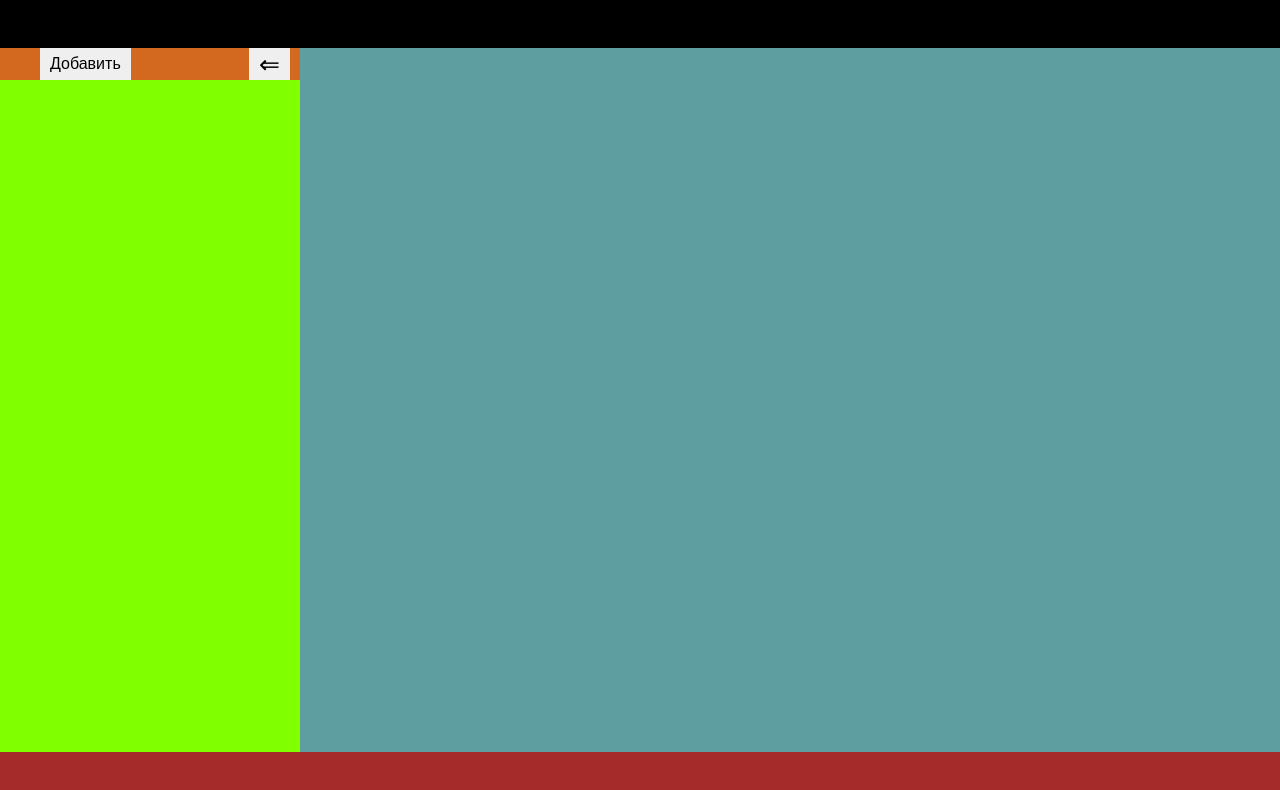
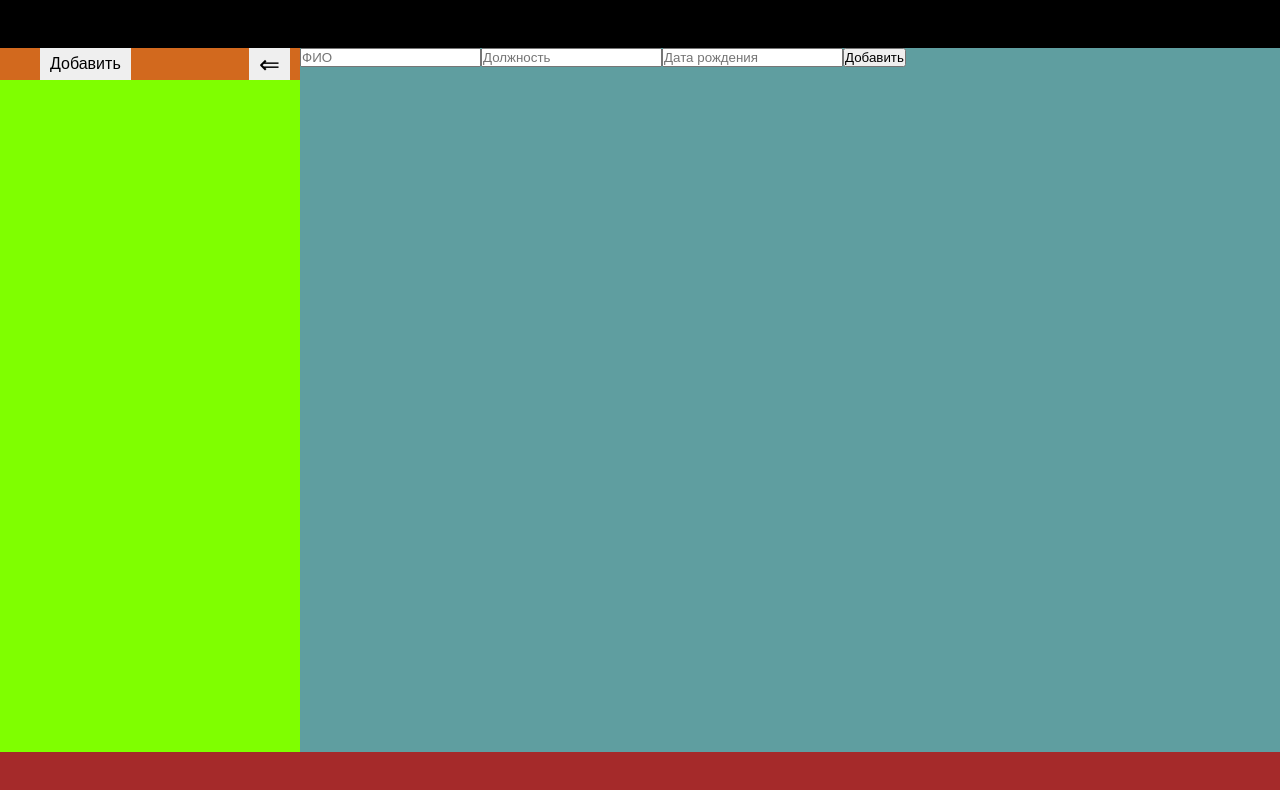
Before and after one commit to Mckenza/timesheet, a React (Create React App) app: page / in a window 1280 px wide. Shown: the top 790 px of the page. Built offline with nearby package versions, Linux system fonts and the light colour scheme.

Commit message:
new component

```diff
--- a/src/main/content/DivContent.jsx
+++ b/src/main/content/DivContent.jsx
@@ -1,10 +1,11 @@
 import react from "react";
+import FieldForData from "./FieldForData";
 
 export default () => {
 
     return (
         <div className="main_content">
-
+            <FieldForData/>
         </div>
     )
 }
--- /dev/null
+++ b/src/main/content/FieldForData.jsx
@@ -0,0 +1,56 @@
+import react, { useEffect, useState } from "react";
+
+export default () => {
+    console.log(1);
+
+    const [info, setInfo] = useState({
+        fio: '',
+        position: '',
+        date: '',
+    });
+
+    function saveData(e) {
+        setInfo(prev => {
+            return {
+                ...prev,
+                [e.target.name]: e.target.value,
+            }
+        })
+    }
+
+    function sendData(){
+        console.log(info);
+    }
+
+    useEffect(() => {
+        console.log(info);
+    })
+
+    return (
+        <div className="input_data_about_person">
+            {console.log(2)}
+            <input
+                type='text'
+                placeholder='ФИО'
+                id='input_name_about'
+                name="fio"
+                onChange={saveData}
+                value={info.fio} />
+            <input
+                type='text'
+                placeholder="Должность"
+                id='input_position_about'
+                value={info.position}
+                onChange={saveData}
+                name="position" />
+            <input
+                type='text'
+                placeholder='Дата рождения'
+                id='input_date_born_about'
+                value={info.date}
+                name="date"
+                onChange={saveData}/>
+            <button onClick={() => { sendData() }}>Добавить</button>
+        </div>
+    )
+}
```
